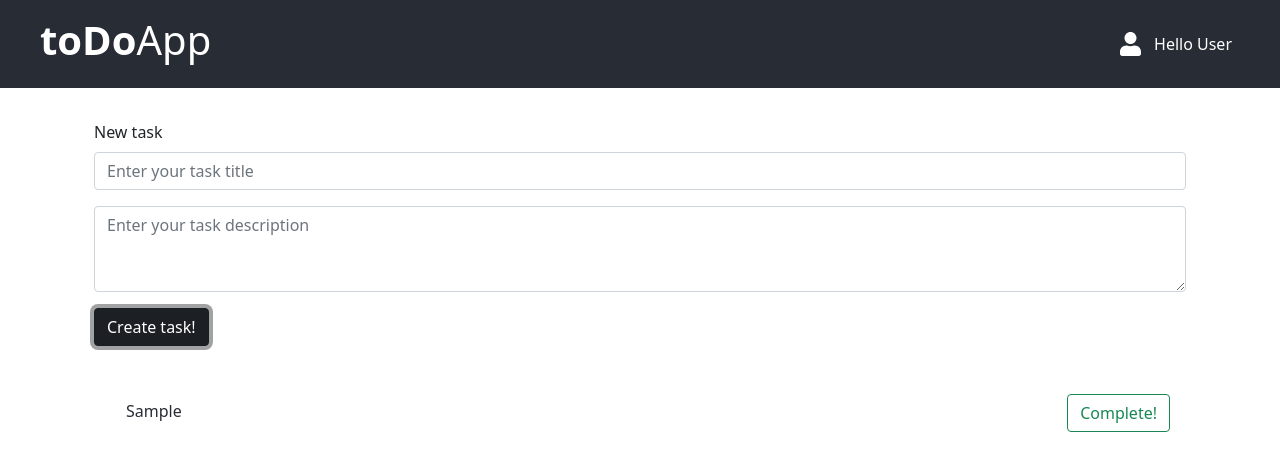
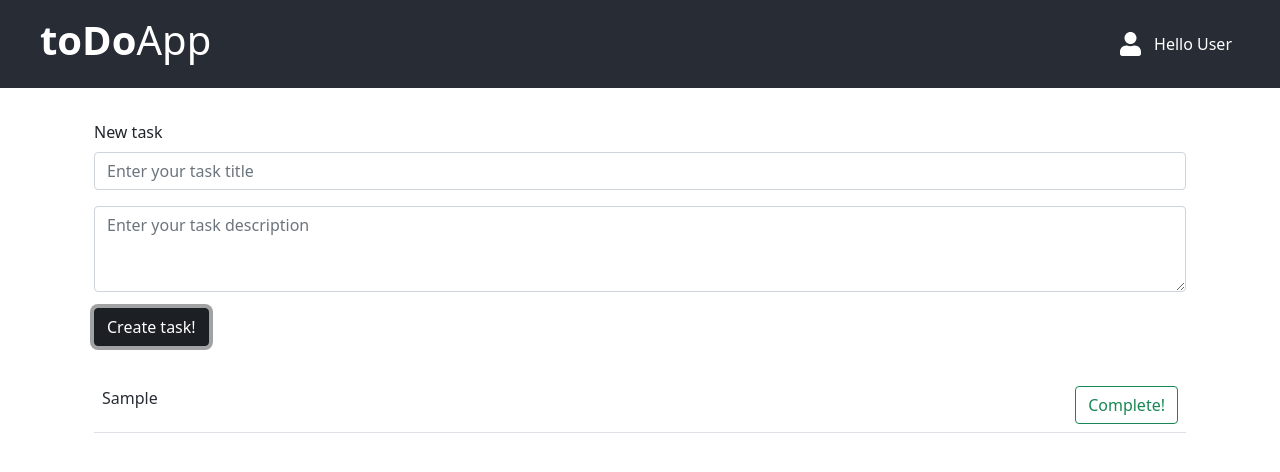
Before and after one commit to joaodurante/react-course, a React (Create React App) app: page / in a window 1280 px wide. Both pictures are taken after typing "Sample", "Sample" into the empty fields and a click on the button "Create task!". Shown: the top 472 px of the page. Built offline with nearby package versions, Linux system fonts and the light colour scheme.

Commit message:
replace navlink to useHistory

```diff
--- a/src/components/details/TaskDetails.jsx
+++ b/src/components/details/TaskDetails.jsx
@@ -1,21 +1,36 @@
 import Button from 'react-bootstrap/Button';
-import { NavLink, useParams } from 'react-router-dom';
+import { useParams, useHistory } from 'react-router-dom';
 import './Details.css';
 
 function TaskDetails({tasks, handleCompleteButtonClick, handleDeleteButtonClick}) {
     const params = useParams();
+    const history = useHistory();
     const task = tasks.find(task => task.id == params.id);
+
+    const handleReturnClick = () => {
+        history.push('/');
+    }
+
+    const handleCompleteClick = () => {
+        handleDeleteButtonClick(task.id);
+        history.push('/');
+    }
+
+    const handleDeleteClick = () => {
+        handleCompleteButtonClick(task.id);
+        history.push('/');
+    }
 
     if(task !== undefined) {
         return(
             <div className="container">
-                <span className="return-button">&#129168; Return</span>
+                <span className="return-button" onClick={handleReturnClick}>&#129168; Return</span>
                 <div className="task-details">
                     <h1>{task.title}</h1>
                     <h5>{task.description}</h5>
                     <div className="task-details-buttons">
-                        <Button type="button" className="details-button" variant="outline-dark" onClick={() => handleCompleteButtonClick(task.id)}>Complete task!</Button>
-                        <Button type="button" className="details-button" variant="outline-dark" onClick={() => handleDeleteButtonClick(task.id)}>Delete task!</Button>
+                        <Button type="button" className="details-button" variant="outline-dark" onClick={handleCompleteClick}>Complete task!</Button>
+                        <Button type="button" className="details-button" variant="outline-dark" onClick={handleDeleteClick}>Delete task!</Button>
                     </div>
                 </div>
             </div>
@@ -23,7 +38,7 @@ function TaskDetails({tasks, handleCompleteButtonClick, handleDeleteButtonClick}
     } else {
         return(
             <div className="container">
-                <NavLink to="/" className="return-button"><span>&#129168; Return</span></NavLink>
+                <a className="return-button" onClick={handleReturnClick}>&#129168; Return</a>
                 <div className="task-details">
                     <h1>Task not found!</h1>
                 </div>
--- a/src/components/home/Home.css
+++ b/src/components/home/Home.css
@@ -9,8 +9,7 @@
 }
 
 .task-row {
-    display: table-row;
-    text-decoration: none;
+    text-decoration: pointer;
 }
 
 .complete-button {
--- a/src/components/home/Task.jsx
+++ b/src/components/home/Task.jsx
@@ -1,21 +1,25 @@
-import { NavLink } from 'react-router-dom';
+import { useHistory } from 'react-router-dom';
 import Button from 'react-bootstrap/Button';
 import './Home.css';
 
 function Task({task, handleCompleteButtonClick}) {
+    const history = useHistory();
+
     const handleButtonClick = (e) => {
         e.preventDefault();
         handleCompleteButtonClick(task.id);
     }
 
+    const handleRowClick = () => {
+        history.push(`/task/${task.id}`);
+    }
+
     return (
-        <tr>
-            <NavLink to={`/task/${task.id}`} className="task-row">
-                <td className="task-title">{task.title}</td>
-                <td className="complete-button">
-                    <Button variant="outline-success" onClick={handleButtonClick}>Complete!</Button>
-                </td>
-            </NavLink>
+        <tr className="task-row" onClick={handleRowClick}>
+            <td className="task-title">{task.title}</td>
+            <td className="complete-button">
+                <Button variant="outline-success" onClick={handleButtonClick}>Complete!</Button>
+            </td>
         </tr>
     )
 }
```
